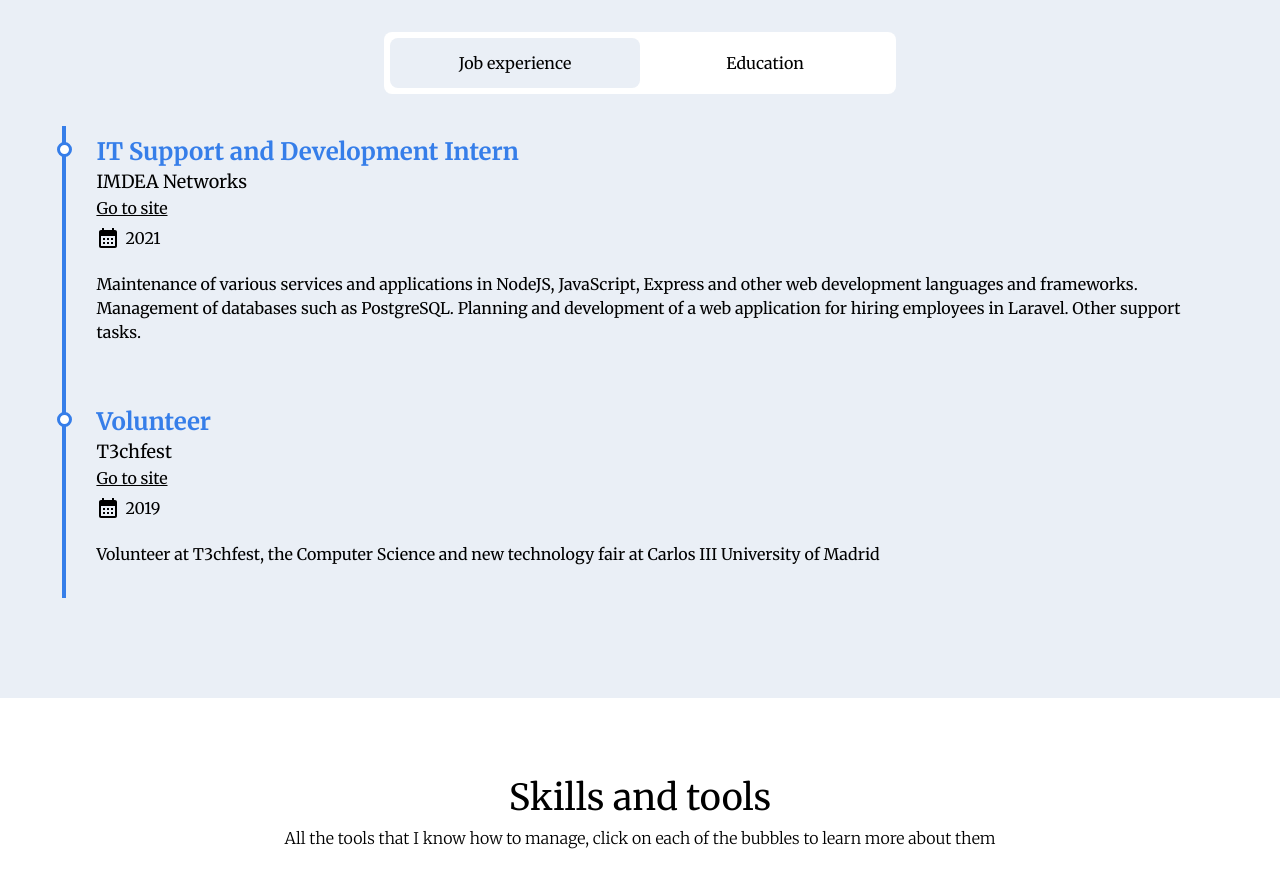
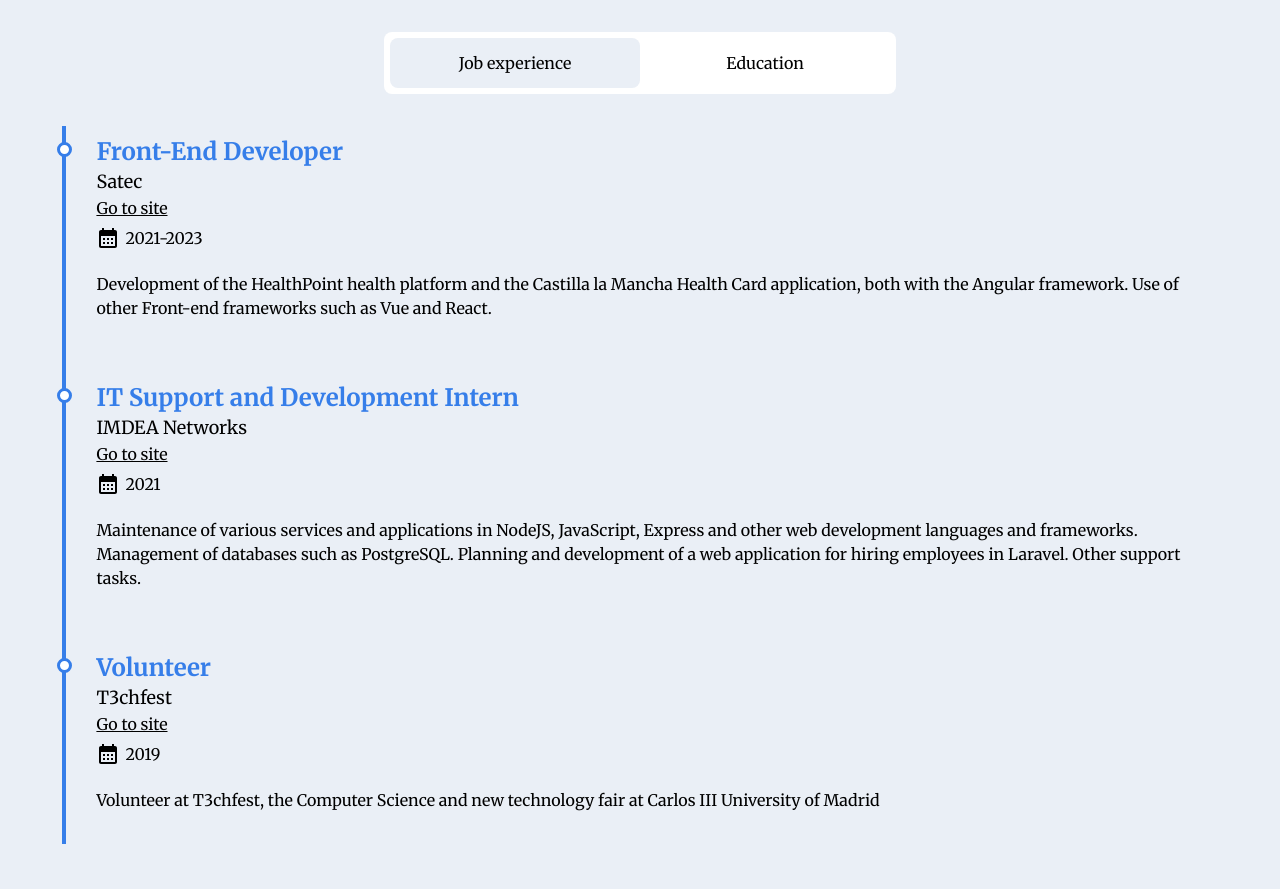
Before and after one commit to enrique-lozano/My-personal-webpage, a Vue app: page /#/ in a window 1280 px wide. Shown: the part 1540-2429 px from the top of the page. Built offline with nearby package versions, Linux system fonts and the light colour scheme.

Commit message:
💬 Update work experience

```diff
--- a/src/components/Qualification.vue
+++ b/src/components/Qualification.vue
@@ -20,7 +20,7 @@
 
 			<div class="qualification-data">
 				<div class="outer">
-					<template v-for="(n, i) in 2" :key="i">
+					<template v-for="(n, i) in 3" :key="i">
 						<div class="card">
 							<div class="info">
 								<h3 class="title">{{ $t('qualification.jobs.' + i + '.title') }}</h3>
--- a/src/i18n/i18n.ts
+++ b/src/i18n/i18n.ts
@@ -45,6 +45,15 @@
 			jobs: {
 				title: 'Job experience',
 				0: {
+					title: 'Front-End Developer',
+					site: 'Satec',
+					web: 'https://www.satec.es/en/',
+					webPlaceholder: 'Go to site',
+					years: '2021-2023',
+					description:
+						'Development of the HealthPoint health platform and the Castilla la Mancha Health Card application, both with the Angular framework. Use of other Front-end frameworks such as Vue and React.'
+				},
+				1: {
 					title: 'IT Support and Development Intern',
 					site: 'IMDEA Networks',
 					web: 'https://networks.imdea.org/',
@@ -53,7 +62,7 @@
 					description:
 						'Maintenance of various services and applications in NodeJS, JavaScript, Express and other web development languages and frameworks. Management of databases such as PostgreSQL. Planning and development of a web application for hiring employees in Laravel. Other support tasks.'
 				},
-				1: {
+				2: {
 					title: 'Volunteer',
 					site: 'T3chfest',
 					web: 'https://t3chfest.es/',
@@ -145,6 +154,15 @@
 			jobs: {
 				title: 'Experiencia laboral',
 				0: {
+					title: 'Desarrollador front-end',
+					site: 'Satec',
+					web: 'https://www.satec.es/es/',
+					webPlaceholder: 'Ir al sitio',
+					years: '2021-2023',
+					description:
+						'Desarrollo de la plataforma de salud HealthPoint y la aplicación Tarjeta Sanitaria de Castilla la Mancha, ambas con el framework Angular. Uso de otros frameworks front-end como Vue y React.'
+				},
+				1: {
 					title: 'Beca de soporte IT y desarrollo',
 					site: 'IMDEA Networks',
 					web: 'https://networks.imdea.org/',
@@ -153,7 +171,7 @@
 					description:
 						'Mantenimiento de diversos servicios y aplicaciones en NodeJS, JavaScript, Express y otros lenguajes y frameworks de desarrollo web. Manejo de bases de datos como PostgreSQL. Planificación y desarrollo de una aplicación web para la contratación de empleados en Laravel. Otras tareas de apoyo.'
 				},
-				1: {
+				2: {
 					title: 'Voluntario',
 					site: 'T3chfest',
 					web: 'https://t3chfest.es/',
```
